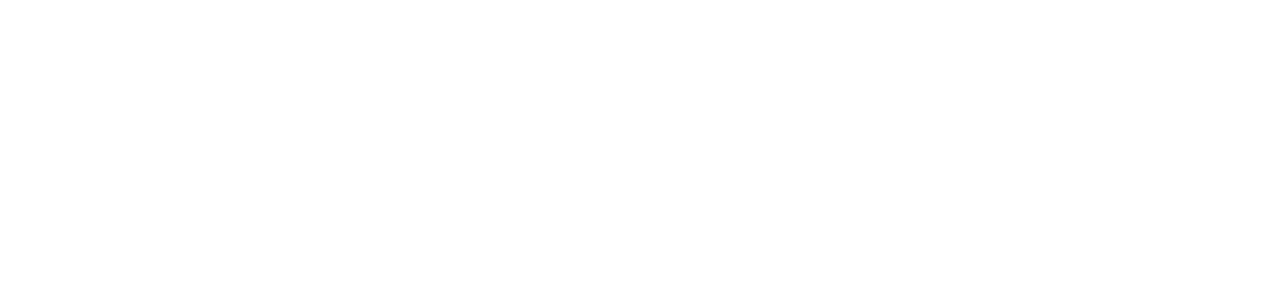
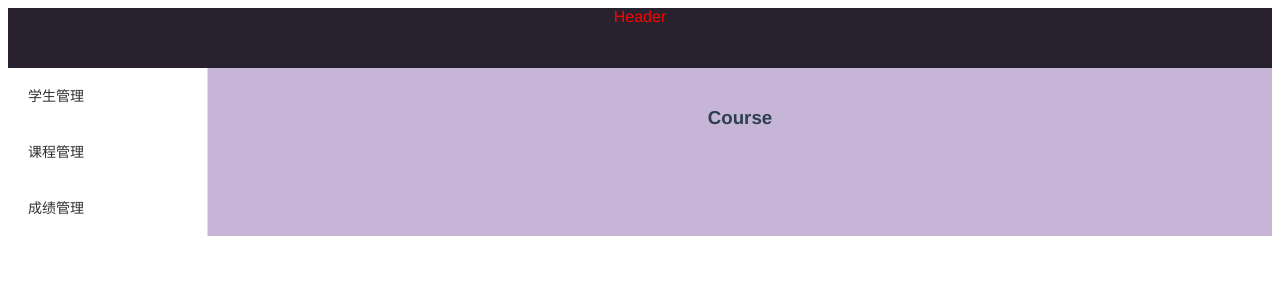
Before and after one commit to Lish0629/stusys-vue, a Vue app: page /#/course-manage in a window 1280 px wide. Before the commit this address had no page. Shown: the top 300 px of the page. Built offline with nearby package versions, Linux system fonts and the light colour scheme.

Commit message:
添加管理main组件，设置vuerouter

```diff
--- /dev/null
+++ b/src/components/Course.vue
@@ -0,0 +1,9 @@
+<template>
+  <h1>Course</h1>
+</template>
+
+<script>
+export default {
+  name: 'Course',
+}
+</script>
--- /dev/null
+++ b/src/components/Grade.vue
@@ -0,0 +1,9 @@
+<template>
+  <h1>grade</h1>
+</template>
+
+<script>
+export default {
+  name: 'Grace',
+}
+</script>
--- a/src/components/Home.vue
+++ b/src/components/Home.vue
@@ -6,13 +6,13 @@
           <el-aside width="200px">
           <!--侧边栏区域-->
             <el-menu router>
-              <el-menu-item index="/home/student-manage">学生管理</el-menu-item>
-              <el-menu-item index="/home/course-manage">课程管理</el-menu-item>
-              <el-menu-item index="/home/grade">成绩管理</el-menu-item>
+              <el-menu-item index="/student-manage">学生管理</el-menu-item>
+              <el-menu-item index="/course-manage">课程管理</el-menu-item>
+              <el-menu-item index="/grade-manage">成绩管理</el-menu-item>
             </el-menu>
           </el-aside>
           <el-main>
-            Main
+            <RouterView></RouterView>
           </el-main>
         </el-container>
     </el-container>
--- /dev/null
+++ b/src/components/Student.vue
@@ -0,0 +1,9 @@
+<template>
+  <h1>student</h1>
+</template>
+
+<script>
+export default {
+  name: 'Student',
+}
+</script>
```
Also changed, not shown: src/router/index.js (+9 -1 lines).
